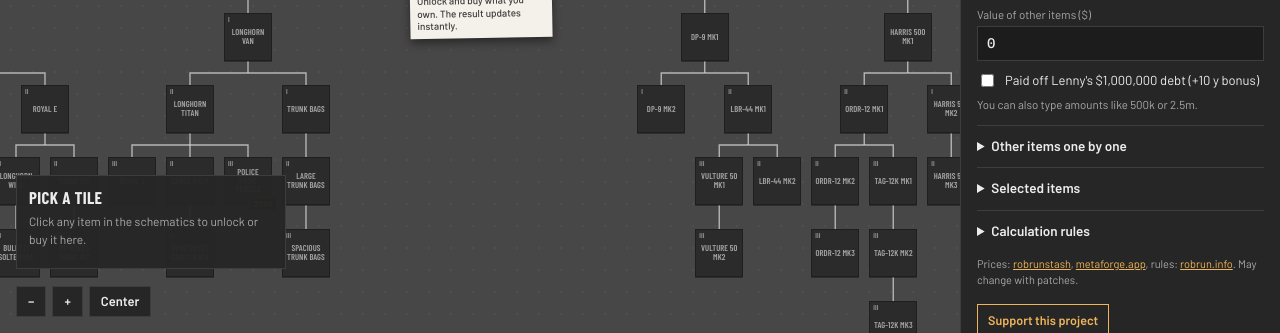
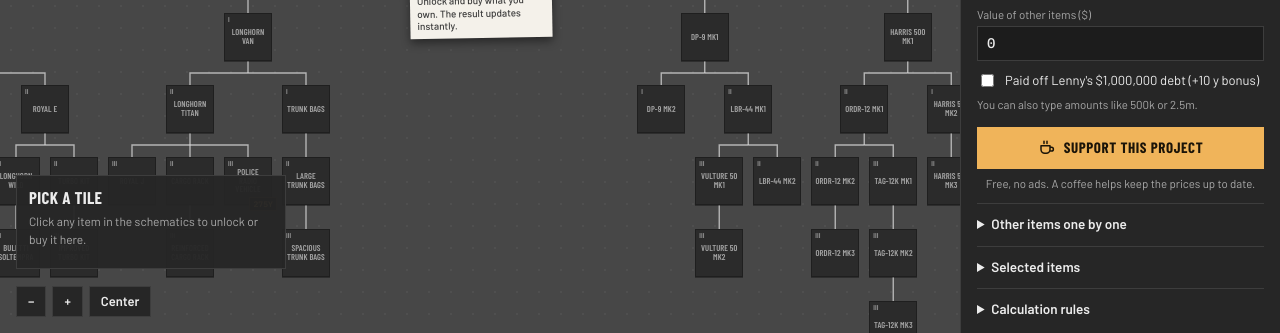
Before and after one commit to Modko/robrun-jail-calculator, a plain HTML site: page index.html in a window 1280 px wide. Shown: the part 467-800 px from the top of the page. Drawn offline with Linux system fonts and the light colour scheme.

Commit message:
feat: make support button more prominent

```diff
--- a/index.html
+++ b/index.html
@@ -145,9 +145,12 @@ summary{cursor:pointer;font-weight:600;font-size:13.5px}
 .picked li span:last-child{font-family:var(--mono);white-space:nowrap}
 .src{font-size:11px;color:var(--muted);margin-top:16px}
 .src a{color:var(--accent)}
-.src .support{display:inline-block;font-weight:600;font-size:12.5px;border:1px solid var(--accent);padding:6px 10px;text-decoration:none}
-.src .support:hover{background:var(--accent);color:var(--accent-text)}
-.src .support:focus-visible{outline:2px solid var(--accent);outline-offset:2px}
+.supportbox{margin-top:14px}
+.support{display:flex;align-items:center;justify-content:center;gap:8px;width:100%;padding:11px 14px;background:var(--accent);color:var(--accent-text);border:1px solid var(--accent);font:700 15px/1 var(--cond);letter-spacing:.04em;text-transform:uppercase;text-decoration:none}
+.support svg{width:18px;height:18px;flex-shrink:0}
+.support:hover{background:#f5c47a;border-color:#f5c47a}
+.support:focus-visible{outline:2px solid var(--text);outline-offset:2px}
+.supportbox .hint{text-align:center}
 @media (max-width:900px){
   body{overflow:auto}
   .app{flex-direction:column;height:auto}
@@ -214,6 +217,10 @@ summary{cursor:pointer;font-weight:600;font-size:13.5px}
     </div>
     <div class="check"><input type="checkbox" id="lenny"><label for="lenny" data-i18n="lenny"></label></div>
     <p class="hint" data-i18n="amountHint"></p>
+    <div class="supportbox" id="supportRow" hidden>
+      <a id="supportLink" class="support" rel="noopener noreferrer" target="_blank"><svg viewBox="0 0 24 24" fill="none" stroke="currentColor" stroke-width="2" stroke-linecap="round" stroke-linejoin="round" aria-hidden="true"><path d="M4 9h12v5a5 5 0 0 1-5 5H9a5 5 0 0 1-5-5z M16 11h2a2.5 2.5 0 0 1 0 5h-2 M8 3v3 M12 3v3"/></svg><span data-i18n="support"></span></a>
+      <p class="hint" data-i18n="supportHint"></p>
+    </div>
 
     <details>
       <summary data-i18n="extrasTitle"></summary>
@@ -241,7 +248,6 @@ summary{cursor:pointer;font-weight:600;font-size:13.5px}
     </details>
 
     <p class="src"><span data-i18n="srcPrices"></span> <a href="https://robrunstash.vercel.app/black-market/">robrunstash</a>, <a href="https://metaforge.app/rob-run/best-weapons-in-rob-run">metaforge.app</a>, <span data-i18n="srcRules"></span> <a href="https://robrun.info/mechanics/police/">robrun.info</a>. <span data-i18n="srcPatch"></span></p>
-    <p class="src" id="supportRow" hidden><a id="supportLink" class="support" rel="noopener noreferrer" target="_blank" data-i18n="support"></a></p>
     <p class="src" data-i18n="disclaimer"></p>
   </aside>
 </div>
@@ -306,6 +312,7 @@ summary{cursor:pointer;font-weight:600;font-size:13.5px}
       srcPatch: "May change with patches.",
       disclaimer: "Fan-made tool. Not affiliated with or endorsed by Kefir. ROB RUN is a trademark of its owner.",
       support: "Support this project",
+      supportHint: "Free, no ads. A coffee helps keep the prices up to date.",
       catD: "Documents", catV: "Vehicles", catC: "Construction", catF: "Furniture",
       catW: "Weapons", catP: "Production", catE: "Equipment", catG: "Gadgets",
       hubUnit: "years per raid",
@@ -390,6 +397,7 @@ summary{cursor:pointer;font-weight:600;font-size:13.5px}
       srcPatch: "Môžu sa meniť s patchom.",
       disclaimer: "Fanúšikovský nástroj. Nie je spojený s Kefirom ani ním schválený. ROB RUN je ochranná známka svojho vlastníka.",
       support: "Podporiť projekt",
+      supportHint: "Zadarmo a bez reklám. Káva pomôže udržiavať ceny aktuálne.",
       catD: "Dokumenty", catV: "Vozidlá", catC: "Stavby", catF: "Nábytok",
       catW: "Zbrane", catP: "Produkcia", catE: "Výbava", catG: "Gadgety",
       hubUnit: "rokov za raid",
@@ -474,6 +482,7 @@ summary{cursor:pointer;font-weight:600;font-size:13.5px}
       srcPatch: "Могут меняться с патчами.",
       disclaimer: "Фанатский инструмент. Не связан с Kefir и не одобрен ею. ROB RUN является товарным знаком своего владельца.",
       support: "Поддержать проект",
+      supportHint: "Бесплатно и без рекламы. Кофе помогает поддерживать цены актуальными.",
       catD: "Документы", catV: "Транспорт", catC: "Стройка", catF: "Мебель",
       catW: "Оружие", catP: "Производство", catE: "Снаряжение", catG: "Гаджеты",
       hubUnit: "лет за рейд",
@@ -558,6 +567,7 @@ summary{cursor:pointer;font-weight:600;font-size:13.5px}
       srcPatch: "Pueden cambiar con los parches.",
       disclaimer: "Herramienta hecha por fans. No está afiliada ni respaldada por Kefir. ROB RUN es una marca registrada de su propietario.",
       support: "Apoya el proyecto",
+      supportHint: "Gratis y sin anuncios. Un café ayuda a mantener los precios al día.",
       catD: "Documentos", catV: "Vehículos", catC: "Construcción", catF: "Muebles",
       catW: "Armas", catP: "Producción", catE: "Equipo", catG: "Gadgets",
       hubUnit: "años por raid",
@@ -642,6 +652,7 @@ summary{cursor:pointer;font-weight:600;font-size:13.5px}
       srcPatch: "Podem mudar com atualizações.",
       disclaimer: "Ferramenta feita por fãs. Sem afiliação ou endosso da Kefir. ROB RUN é marca registrada do seu proprietário.",
       support: "Apoie o projeto",
+      supportHint: "Grátis e sem anúncios. Um café ajuda a manter os preços atualizados.",
       catD: "Documentos", catV: "Veículos", catC: "Construção", catF: "Móveis",
       catW: "Armas", catP: "Produção", catE: "Equipamento", catG: "Gadgets",
       hubUnit: "anos por raid",
@@ -726,6 +737,7 @@ summary{cursor:pointer;font-weight:600;font-size:13.5px}
       srcPatch: "Kann sich mit Patches ändern.",
       disclaimer: "Fan-Projekt. Nicht mit Kefir verbunden oder von Kefir unterstützt. ROB RUN ist eine Marke des jeweiligen Inhabers.",
       support: "Projekt unterstützen",
+      supportHint: "Kostenlos und ohne Werbung. Ein Kaffee hilft, die Preise aktuell zu halten.",
       catD: "Dokumente", catV: "Fahrzeuge", catC: "Bau", catF: "Möbel",
       catW: "Waffen", catP: "Produktion", catE: "Ausrüstung", catG: "Gadgets",
       hubUnit: "Jahre pro Raid",
@@ -810,6 +822,7 @@ summary{cursor:pointer;font-weight:600;font-size:13.5px}
       srcPatch: "Peuvent changer avec les mises à jour.",
       disclaimer: "Outil créé par des fans. Non affilié à Kefir ni approuvé par Kefir. ROB RUN est une marque de son propriétaire.",
       support: "Soutenir le projet",
+      supportHint: "Gratuit et sans publicité. Un café aide à garder les prix à jour.",
       catD: "Documents", catV: "Véhicules", catC: "Construction", catF: "Mobilier",
       catW: "Armes", catP: "Production", catE: "Équipement", catG: "Gadgets",
       hubUnit: "ans par raid",
@@ -894,6 +907,7 @@ summary{cursor:pointer;font-weight:600;font-size:13.5px}
       srcPatch: "可能随补丁变化。",
       disclaimer: "玩家自制工具，与 Kefir 无关，也未获其认可。ROB RUN 是其所有者的商标。",
       support: "支持本项目",
+      supportHint: "免费且无广告。请我喝杯咖啡，帮助保持价格最新。",
       catD: "文件", catV: "载具", catC: "建筑", catF: "家具",
       catW: "武器", catP: "生产", catE: "装备", catG: "小工具",
       hubUnit: "年 / 每次抢劫",
```
